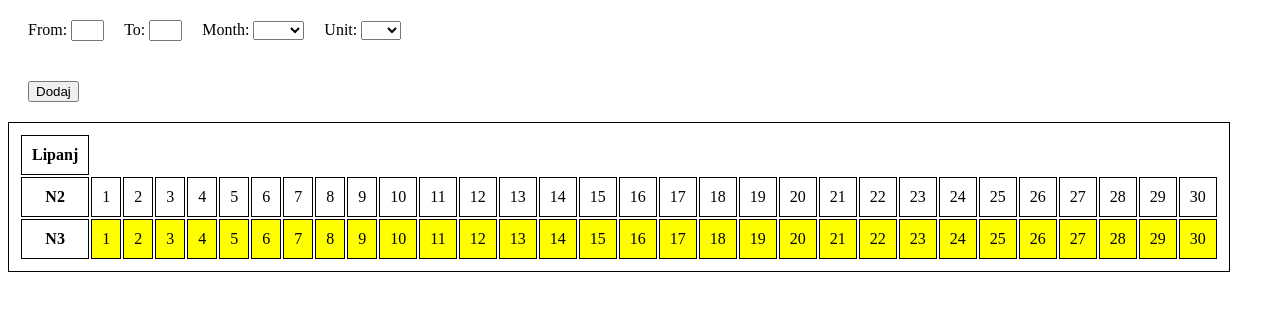
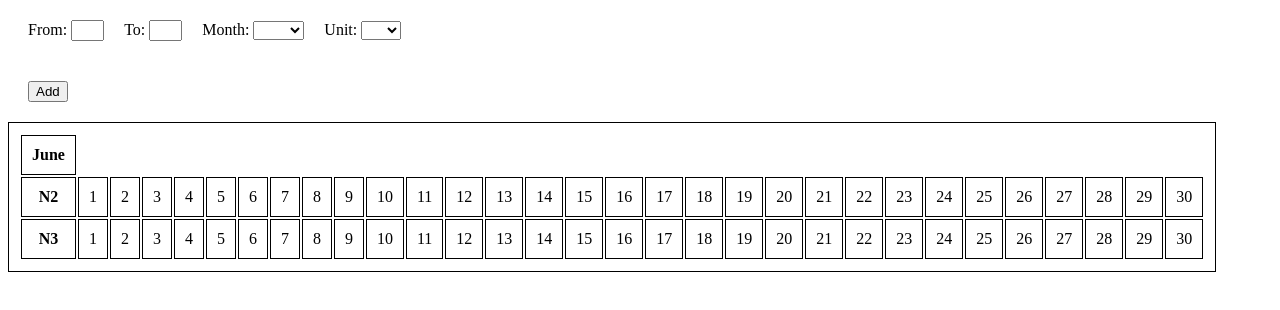
Before and after one commit to mkujun/reservations-calendar, an Angular app: page / in a window 1280 px wide. Shown: the top 310 px of the page. Built offline with nearby package versions, Linux system fonts and the light colour scheme.

Commit message:
basic unit booking, no validation

```diff
--- a/src/app/app.component.html
+++ b/src/app/app.component.html
@@ -18,10 +18,10 @@
       <option value="N3">N3</option>
     </select>
   </form>
-  <button class="add" type="button" (click)="onSubmitPeriod()">Dodaj</button>
+  <button class="add" type="button" (click)="onSubmitPeriod()">Add</button>
 </div>
 <table>
-  <th>Lipanj</th>
+  <th>June</th>
   <tr>
     <th>N2</th>
     <td
--- a/src/app/app.component.ts
+++ b/src/app/app.component.ts
@@ -32,12 +32,25 @@ export class AppComponent implements OnInit {
         day: index,
         month: 'June',
         unit: 'N3',
-        booked: true,
+        booked: false,
       };
       this.N3June.push(N3June);
     }
   }
   onSubmitPeriod() {
     console.log(this.period.value);
+    console.log(this.N2June);
+
+    const key = this.period.value.unit + this.period.value.month;
+    const from = this.period.value.from;
+    const to = this.period.value.to;
+
+    if (key == 'N2June') {
+      this.N2June.map((d) => {
+        if (d.day >= from && d.day <= to) {
+          d.booked = true;
+        }
+      });
+    }
   }
 }
```
Also changed, not shown: 1 other file (tests, documents, lock files or other folders).
